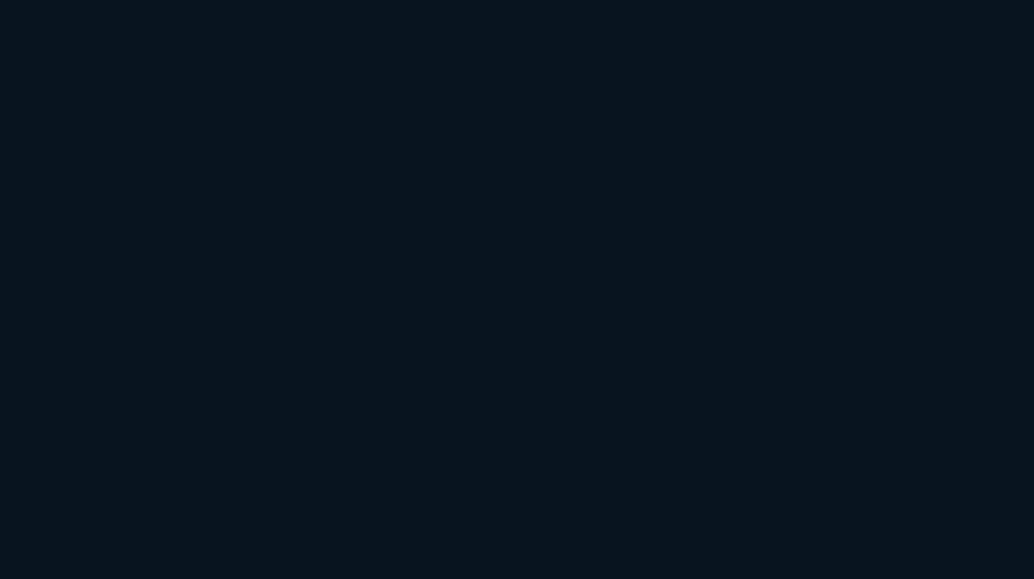
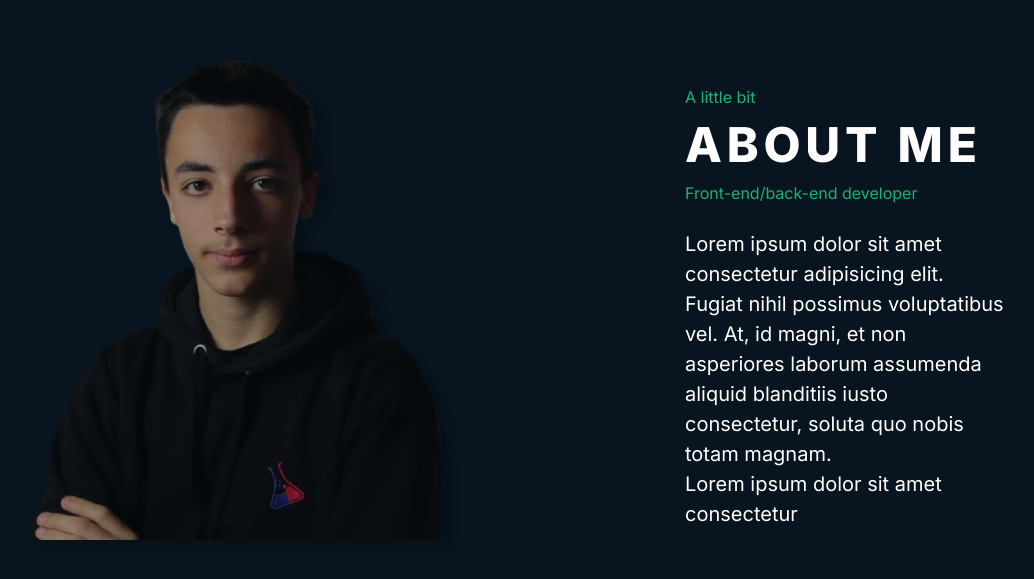
Before and after one commit to fedevcoding/portfolio, a Next.js app: page / in a window 1280 px wide. Shown: the part 893-1472 px from the top of the page, without its empty margins (145-1179 px from the left). Built offline with nearby package versions, Linux system fonts and the light colour scheme.

Commit message:
add about me (lorem)

```diff
--- a/src/components/About.tsx
+++ b/src/components/About.tsx
@@ -1,6 +1,6 @@
 "use client";
 
-import { wakeLight, waveDark } from "@/assets";
+import { meDark, wakeLight, waveDark } from "@/assets";
 import { useThemeContext } from "@/context";
 
 function About() {
@@ -12,6 +12,30 @@ function About() {
       id="about"
     >
       <img src={isDark ? waveDark.src : wakeLight.src} className="w-screen" />
+
+      <div className="flex justify-center items-center gap-44">
+        <img src={meDark.src} alt="Me" />
+        <div className="flex flex-col max-w-[25vw]">
+          <p className="dark:text-secondary-dark text-secondary-light">
+            A little bit
+          </p>
+          <h1 className="text-[48px] font-[800] leading-normal tracking-[4.8px]">
+            ABOUT ME
+          </h1>
+          <p className="dark:text-secondary-dark text-secondary-light">
+            Front-end/back-end developer
+          </p>
+          <br />
+          <p className="text-[20px]">
+            Lorem ipsum dolor sit amet consectetur adipisicing elit. Fugiat
+            nihil possimus voluptatibus vel. At, id magni, et non asperiores
+            laborum assumenda aliquid blanditiis iusto consectetur, soluta quo
+            nobis totam magnam.
+            <br />
+            Lorem ipsum dolor sit amet consectetur
+          </p>
+        </div>
+      </div>
     </section>
   );
 }
```
